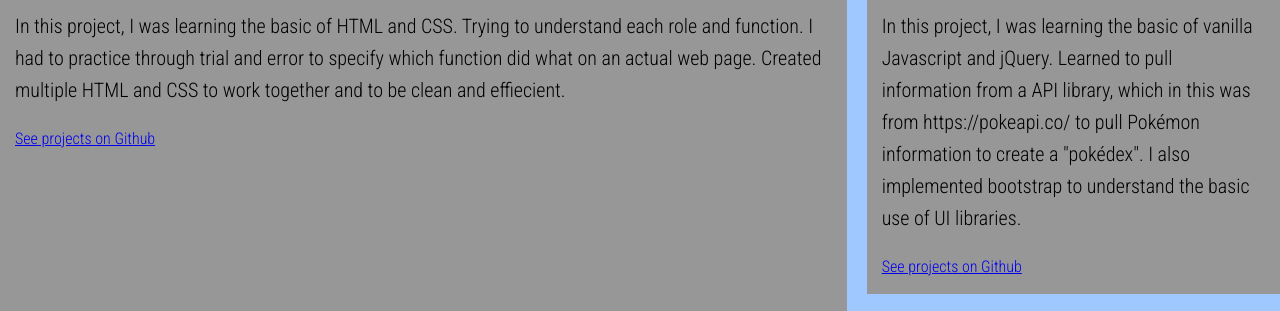
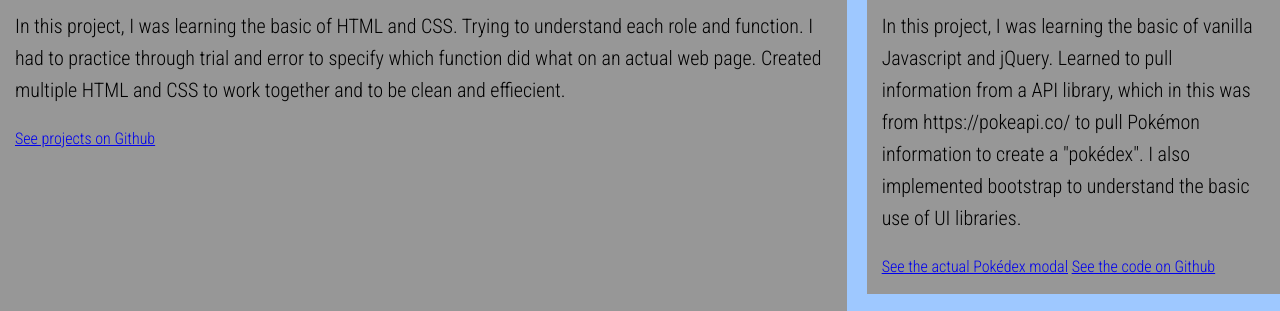
Before and after one commit to Joon-Bug5/Portfolio-Website, a plain HTML site: page work.html in a window 1280 px wide. Shown: the part 450-761 px from the top of the page. Drawn offline with Linux system fonts and the light colour scheme; a script that the page names is missing.

Commit message:
Updated Links

```diff
--- a/work.html
+++ b/work.html
@@ -54,7 +54,8 @@
             In this project, I was learning the basic of vanilla Javascript and jQuery. Learned to pull information from a API library, which in this was from <span>https://pokeapi.co/</span> to pull Pokémon information to create a "pokédex".
             I also implemented bootstrap to understand the basic use of UI libraries.
           </p>
-          <a href="#">See projects on Github</a>
+          <a href="https://joon-bug5.github.io/Pokemon-Pokedex/">See the actual Pokédex modal</a>
+          <a href="https://github.com/Joon-Bug5/Pokemon-Pokedex/">See the code on Github</a>
         </div>
 
         <div class="project-list__item">
```
